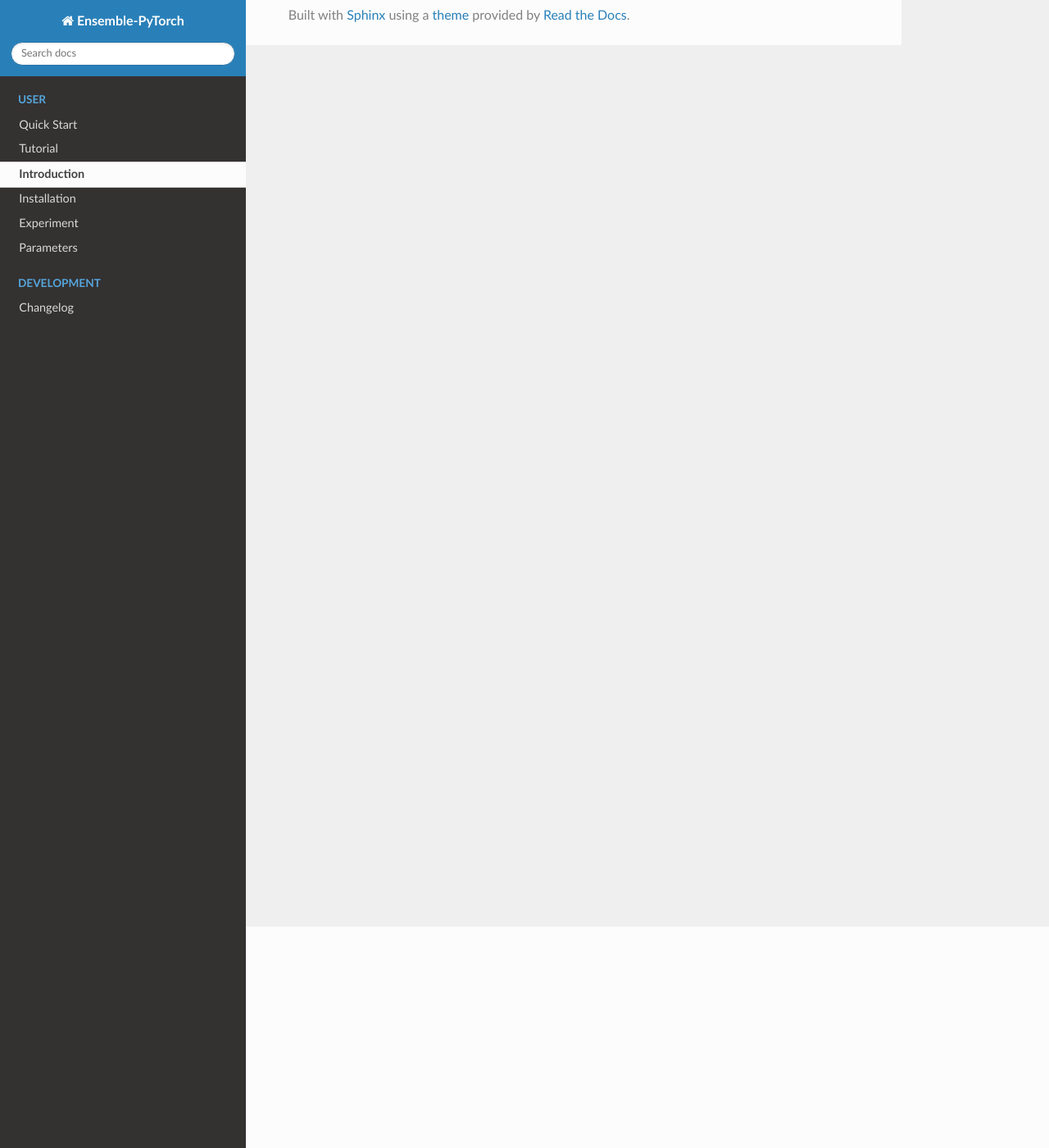
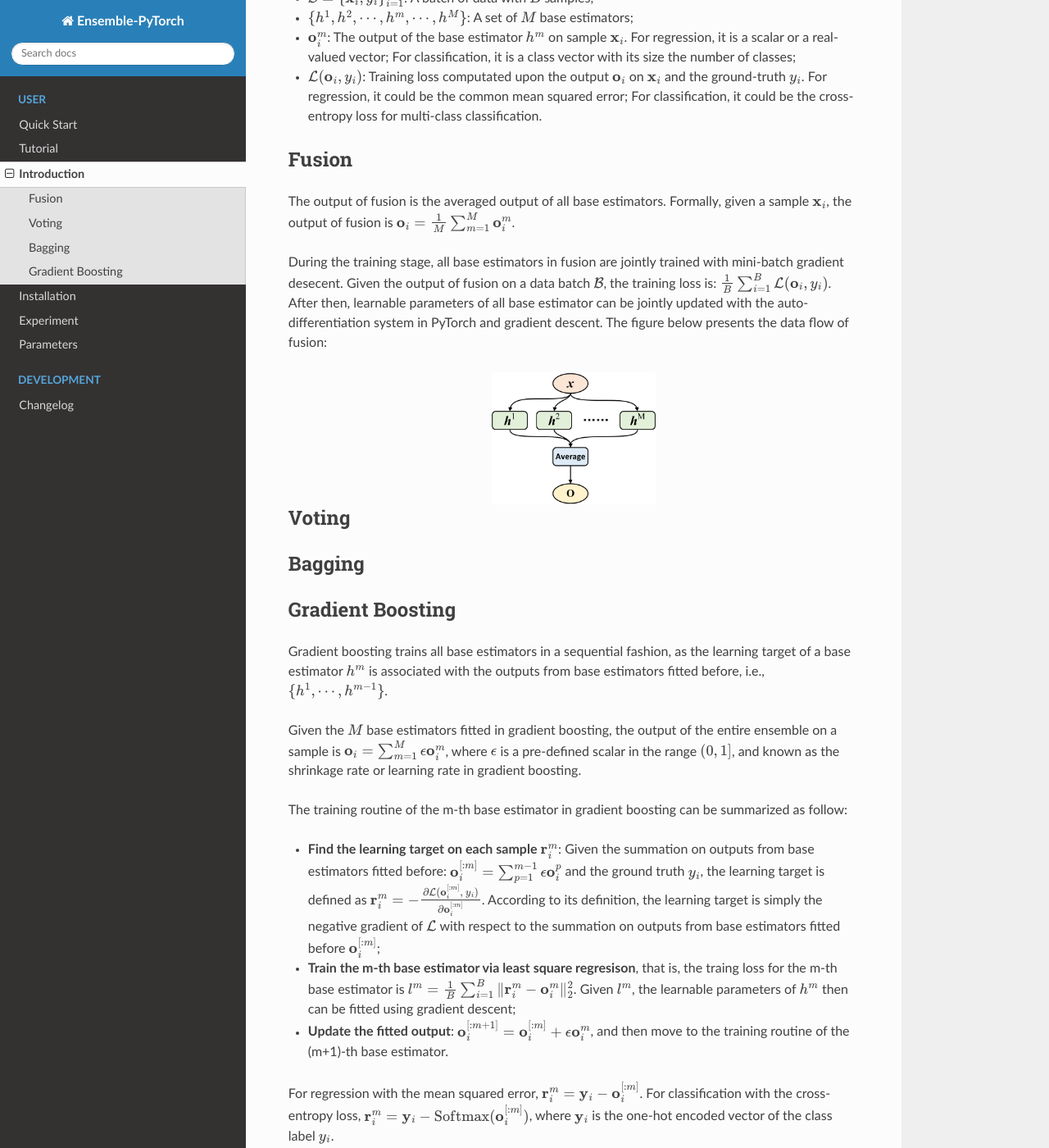
Before and after one commit to TorchEnsemble-Community/Ensemble-Pytorch, a Sphinx documentation site: the page built from docs/introduction.rst, in a window 1280 px wide and 1400 px high, scrolled down 270 px. Shown: the whole window at 82% size. Built offline with Sphinx 7.4.7 and the Read the Docs theme 2.0.0, drawn with Linux system fonts in a browser that asks for light colours; pages that are not in the unit, such as notebooks, are missing from menus; some of the changed text lies outside the part shown.

Commit message:
Revert "Rollback"
This reverts commit dd20ec5e53b86eb7a7a430874f1b3ec879a139a7.

```diff
--- a/README.rst
+++ b/README.rst
@@ -6,8 +6,10 @@
 .. |readthedocs| image:: https://readthedocs.org/projects/ensemble-pytorch/badge/?version=latest
 .. _readthedocs: https://ensemble-pytorch.readthedocs.io/en/latest/?badge=latest
 
+.. |codecov| image:: https://codecov.io/gh/xuyxu/Ensemble-Pytorch/branch/master/graph/badge.svg?token=2FXCFRIDTV
+.. _codecov: https://codecov.io/gh/xuyxu/Ensemble-Pytorch
 
-Ensemble-Pytorch
+Ensemble Pytorch
 ================
 
 Implementation of scikit-Learn like ensemble methods in Pytorch to boost  the performance of your models.
--- a/docs/introduction.rst
+++ b/docs/introduction.rst
@@ -1,2 +1,49 @@
 Introduction
 ============
+
+This page introduces ensemble methods available in Ensemble-PyTorch in a nutshell.
+
+To begin with, below are some notations that will be used throughout the introduction.
+
+- :math:`\mathcal{B} = \{\mathbf{x}_i, y_i\}_{i=1}^B`: A batch of data with :math:`B` samples;
+- :math:`\{h^1, h^2, \cdots, h^m, \cdots, h^M\}`: A set of :math:`M` base estimators;
+- :math:`\mathbf{o}_i^m`: The output of the base estimator :math:`h^m` on sample :math:`\mathbf{x}_i`. For regression, it is a scalar or a real-valued vector; For classification, it is a class vector with its size the number of classes;
+- :math:`\mathcal{L}(\mathbf{o}_i, y_i)`: Training loss computated upon the output :math:`\mathbf{o}_i` on :math:`\mathbf{x}_i` and the ground-truth :math:`y_i`. For regression, it could be the common mean squared error; For classification, it could be the cross-entropy loss for multi-class classification.
+
+Fusion
+------
+
+The output of fusion is the averaged output of all base estimators. Formally, given a sample :math:`\mathbf{x}_i`, the output of fusion is :math:`\mathbf{o}_i = \frac{1}{M} \sum_{m=1}^M \mathbf{o}_i^m`.
+
+During the training stage, all base estimators in fusion are jointly trained with mini-batch gradient desecent. Given the output of fusion on a data batch :math:`\mathcal{B}`, the training loss is: :math:`\frac{1}{B} \sum_{i=1}^B \mathcal{L}(\mathbf{o}_i, y_i)`. After then, learnable parameters of all base estimator can be jointly updated with the auto-differentiation system in PyTorch and gradient descent. The figure below presents the data flow of fusion:
+
+.. image:: ./_images/fusion.png
+   :align: center
+   :width: 200
+
+Voting
+------
+
+Bagging
+-------
+
+Gradient Boosting
+-----------------
+
+Gradient boosting trains all base estimators in a sequential fashion, as the learning target of a base estimator :math:`h^m` is associated with the outputs from base estimators fitted before, i.e., :math:`\{h^1, \cdots, h^{m-1}\}`.
+
+Given the :math:`M` base estimators fitted in gradient boosting, the output of the entire ensemble on a sample is :math:`\mathbf{o}_i = \sum_{m=1}^M \epsilon \mathbf{o}_i^m`, where :math:`\epsilon` is a pre-defined scalar in the range :math:`(0, 1]`, and known as the shrinkage rate or learning rate in gradient boosting.
+
+The training routine of the m-th base estimator in gradient boosting can be summarized as follow:
+
+- **Find the learning target on each sample** :math:`\mathbf{r}_i^m`: Given the summation on outputs from base estimators fitted before: :math:`\mathbf{o}_i^{[:m]}=\sum_{p=1}^{m-1} \epsilon \mathbf{o}_i^p` and the ground truth :math:`y_i`, the learning target is defined as :math:`\mathbf{r}_i^m = - \frac{\partial \mathcal{L}(\mathbf{o}_i^{[:m]},\ y_i)}{\partial \mathbf{o}_i^{[:m]}}`. According to its definition, the learning target is simply the negative gradient of :math:`\mathcal{L}` with respect to the summation on outputs from base estimators fitted before :math:`\mathbf{o}_i^{[:m]}`;
+- **Train the m-th base estimator via least square regresison**, that is, the traing loss for the m-th base estimator is :math:`l^m = \frac{1}{B} \sum_{i=1}^B \|\mathbf{r}_i^m - \mathbf{o}_i^m\|_2^2`. Given :math:`l^m`, the learnable parameters of :math:`h^m` then can be fitted using gradient descent;
+- **Update the fitted output**: :math:`\mathbf{o}_i^{[:m+1]} = \mathbf{o}_i^{[:m]} + \epsilon \mathbf{o}_i^m`, and then move to the training routine of the (m+1)-th base estimator.
+
+For regression with the mean squared error, :math:`\mathbf{r}_i^m = \mathbf{y}_i - \mathbf{o}_i^{[:m]}`. For classification with the cross-entropy loss, :math:`\mathbf{r}_i^m = \mathbf{y}_i - \text{Softmax}(\mathbf{o}_i^{[:m]})`, where :math:`\mathbf{y}_i` is the one-hot encoded vector of the class label :math:`y_i`.
+
+The figure below presents the data flow of gradient boosting during the training and evaluating stage, respectively. Notice that the training stage runs sequentially from the left to right.
+
+.. image:: ./_images/gradient_boosting.png
+   :align: center
+   :width: 500
```
